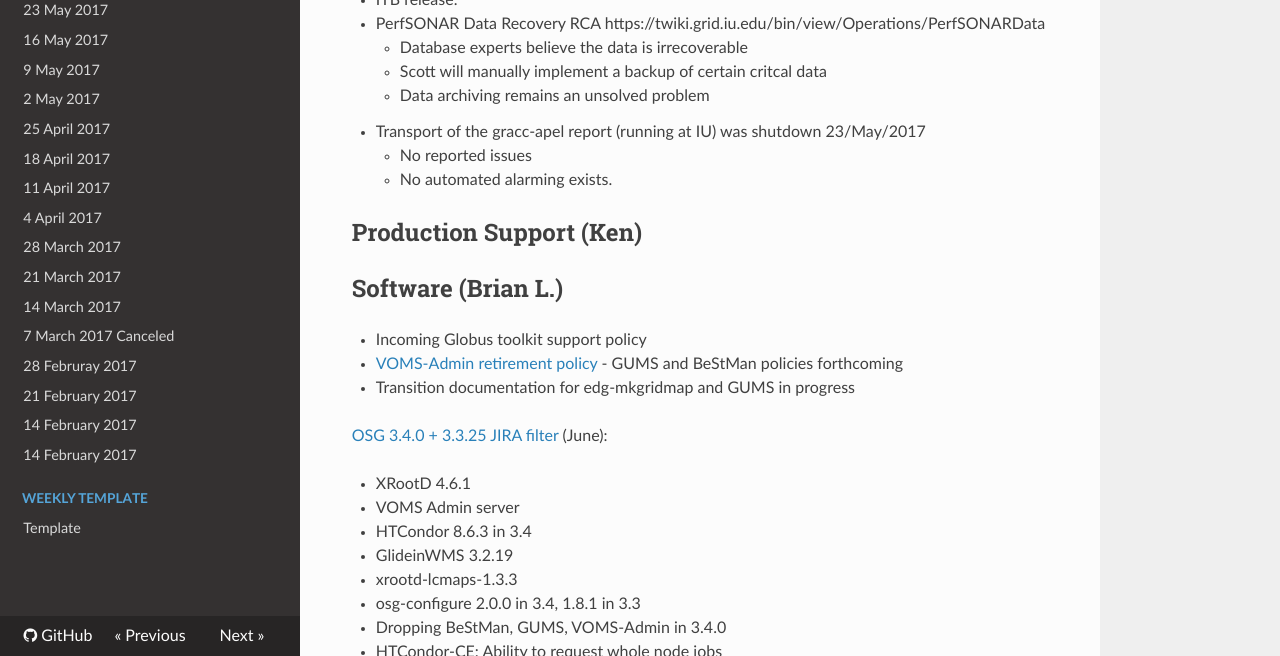
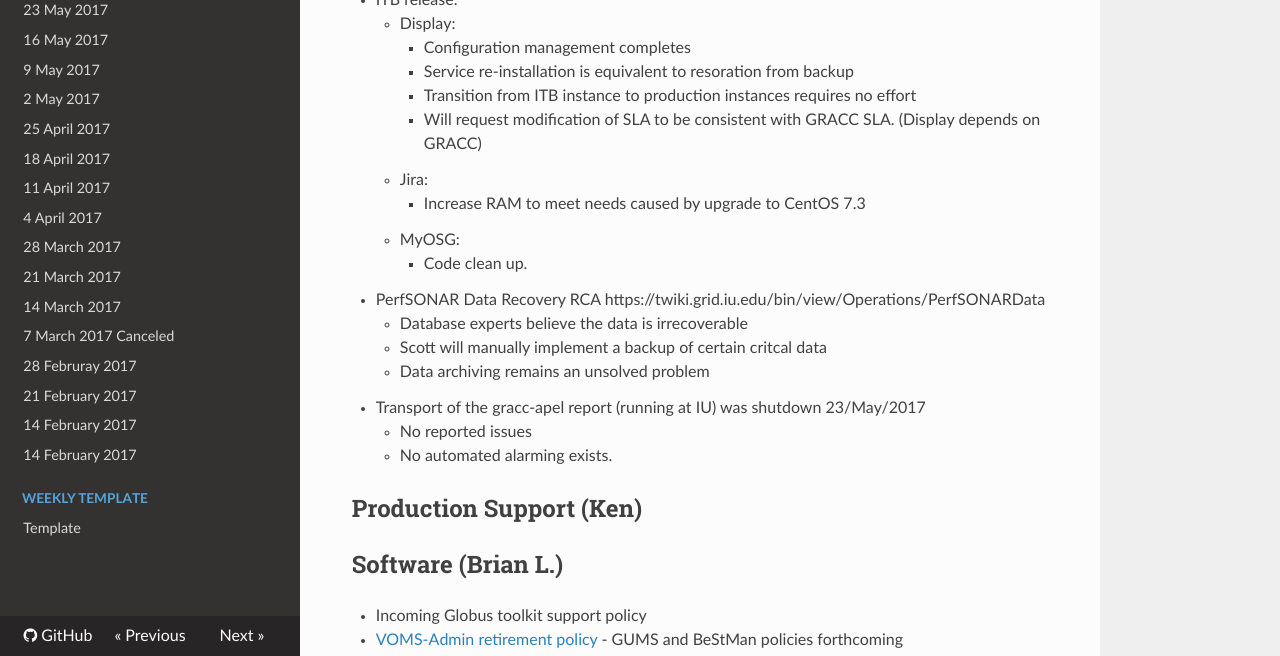
Before and after one commit to zsshah/production, an MkDocs documentation site: the page built from docs/WeeklyMinutes/06June2017.md, in a window 1280 px wide and 900 px high, scrolled down 1327 px, cut to the strip 244-900 px from the top of the window. Built offline with MkDocs 1.6.1, drawn with Linux system fonts in a browser that asks for light colours; nearby versions of some CDN libraries; old or Windows-style settings are respelled for this version of MkDocs.

Commit message:
Update 06June2017.md

```diff
--- a/docs/WeeklyMinutes/06June2017.md
+++ b/docs/WeeklyMinutes/06June2017.md
@@ -39,6 +39,15 @@
    * [PerfSonar](http://maddash.aglt2.org/maddash-webui/index.cgi?dashboard=OSG\%20Grid\%20Operations\%20Center\%20Test\%20Mesh\%20Config)
    * <img src="http://steige.grid.iu.edu/steige/05Jun2017.osg-flock.png" width='630' height='390'  /><br>
    * ITB release.
+      * Display:
+         * Configuration management completes
+         * Service re-installation is equivalent to resoration from backup
+         * Transition from ITB instance to production instances requires no effort
+         * Will request modification of SLA to be consistent with GRACC SLA. (Display depends on GRACC)
+      * Jira:
+         * Increase RAM to meet needs caused by upgrade to CentOS 7.3
+      * MyOSG:
+         * Code clean up.
    * PerfSONAR Data Recovery RCA https://twiki.grid.iu.edu/bin/view/Operations/PerfSONARData
       * Database experts believe the data is irrecoverable
       * Scott will manually implement a backup of certain critcal data
```
